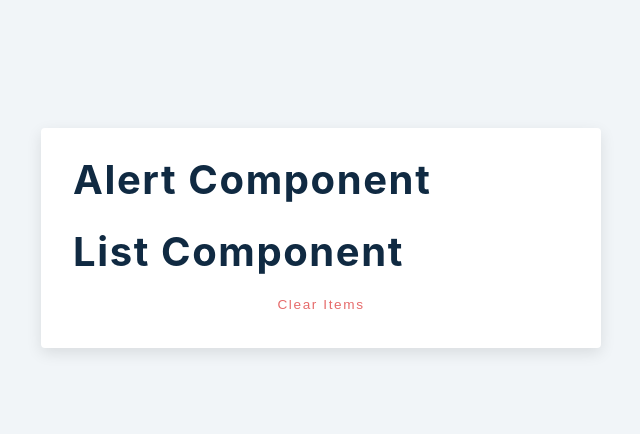
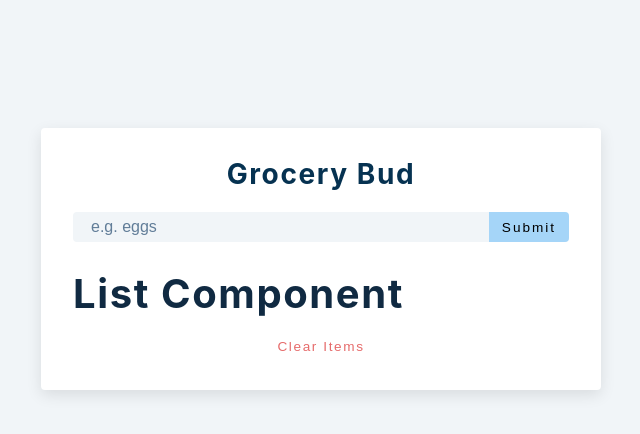
Before and after one commit to hungbui7690/react-tutorials, a React (Vite) app in the folder client/: page / in a window 1280 px wide. Shown: the top 434 px of the page, without its empty margins (319-959 px from the left). Built offline with nearby package versions, Linux system fonts and the light colour scheme.

Commit message:
Grocery Bud: Structure P2

```diff
--- a/client/src/App.jsx
+++ b/client/src/App.jsx
@@ -1,5 +1,5 @@
 /*
-  Grocery Bud: Structure P1
+  Grocery Bud: Structure P2
 */
 
 import React, { useState, useEffect } from 'react'
@@ -7,24 +7,36 @@ import List from './List'
 import Alert from './Alert'
 
 function App() {
-  // (1)
   const [name, setName] = useState('')
   const [list, setList] = useState([])
   const [isEditing, setIsEditing] = useState(false)
   const [editID, setEditID] = useState(null)
-  const [alert, setAlert] = useState({ show: true, msg: '', type: '' }) // (***) we use object here since we want to display the message, and also we to to have multiple types of message
+  const [alert, setAlert] = useState({ show: false, msg: '', type: '' })
 
-  // (2)
   const handleSubmit = (e) => {
     e.preventDefault()
     console.log('hello')
   }
 
-  // (3)
   return (
     <section className='section-center'>
       <form className='grocery-form' onSubmit={handleSubmit}>
         {alert.show && <Alert />}
+
+        {/* (***) work here */}
+        <h3>grocery bud</h3>
+        <div className='form-control'>
+          <input
+            type='text'
+            className='grocery'
+            placeholder='e.g. eggs'
+            value={name}
+            onChange={(e) => setName(e.target.value)}
+          />
+          <button type='submit' className='submit-btn'>
+            {isEditing ? 'edit' : 'submit'}
+          </button>
+        </div>
       </form>
 
       <div className='grocery-container'>
```
